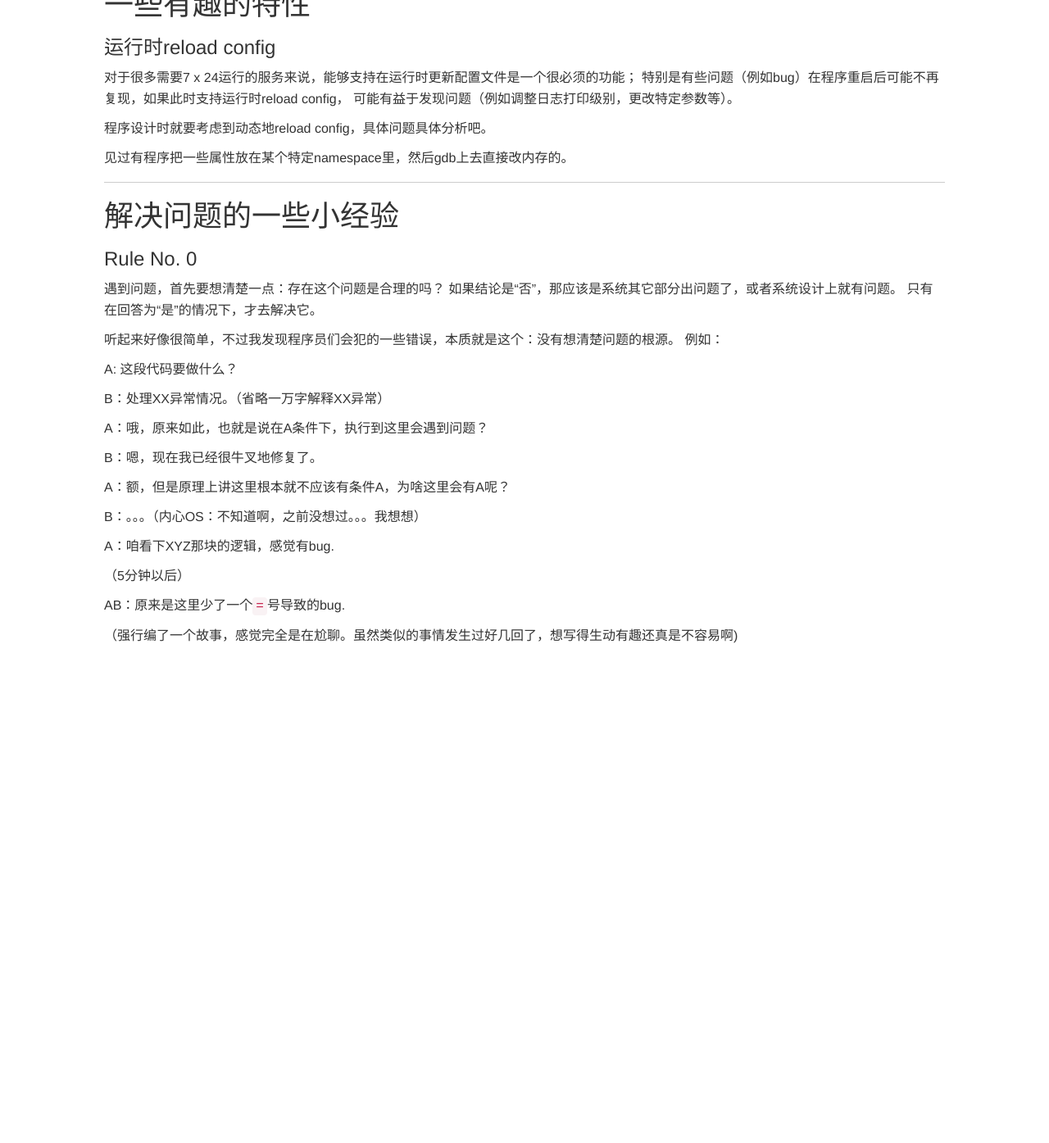
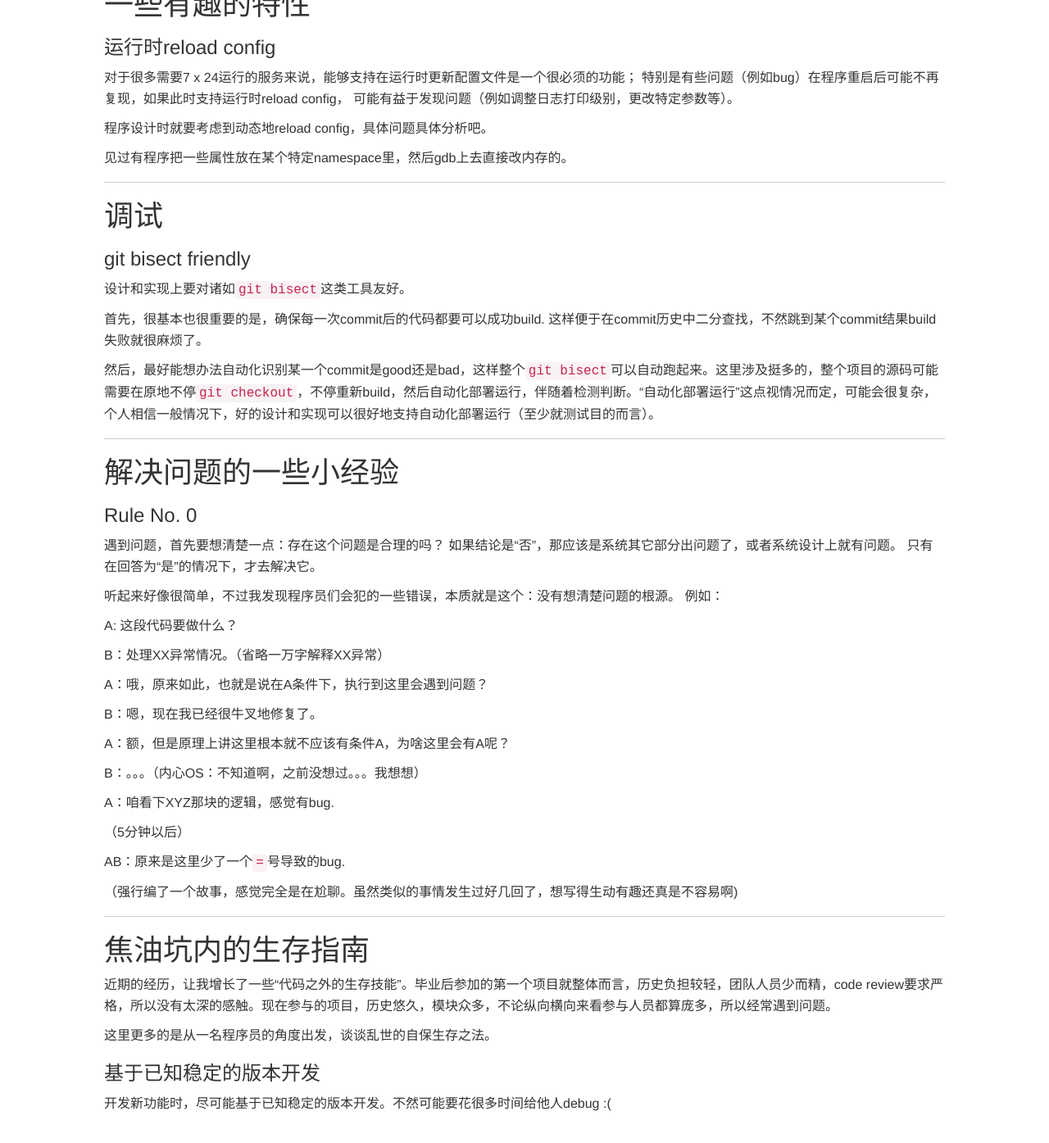
Before and after one commit to taocp/taocp.github.com, a Jekyll site: the page built from _posts/2016-04-10-编程有关的一些思考.md, in a window 1280 px wide and 1400 px high, scrolled down 7299 px. Shown: the top 1395 px of the window at 82% size. Built offline with Jekyll 4.4.1, drawn with Linux system fonts in a browser that asks for light colours; nearby versions of some CDN libraries; library files that are not in the unit come from our copies; comment, search, counter and statistics services are not loaded; before the commit the page ends 8128 px from its top, so only the background shows below that; some of the changed text lies outside the part shown.

Commit message:
update thinking-in-programming

```diff
--- a/_posts/2016-04-10-编程有关的一些思考.md
+++ b/_posts/2016-04-10-编程有关的一些思考.md
@@ -239,6 +239,7 @@ if (a->do() && b->do()) {
 特别是，调用第三方服务时，计数器尤其有用：如果发现一段逻辑突然变慢了，可以快速定位问题出在第三方服务还是己方模块。
 
 
+
 ---
 
 # 防御性编程
@@ -380,6 +381,17 @@ TODO
 
 见过有程序把一些属性放在某个特定namespace里，然后gdb上去直接改内存的。
 
+---
+# 调试
+
+### git bisect friendly
+
+设计和实现上要对诸如`git bisect`这类工具友好。
+
+首先，很基本也很重要的是，确保每一次commit后的代码都要可以成功build. 这样便于在commit历史中二分查找，不然跳到某个commit结果build失败就很麻烦了。
+
+然后，最好能想办法自动化识别某一个commit是good还是bad，这样整个`git bisect`可以自动跑起来。这里涉及挺多的，整个项目的源码可能需要在原地不停`git checkout`，不停重新build，然后自动化部署运行，伴随着检测判断。“自动化部署运行”这点视情况而定，可能会很复杂，个人相信一般情况下，好的设计和实现可以很好地支持自动化部署运行（至少就测试目的而言）。
+
 
 ---
 
@@ -413,3 +425,18 @@ A：咱看下XYZ那块的逻辑，感觉有bug.
 AB：原来是这里少了一个`=`号导致的bug.
 
 （强行编了一个故事，感觉完全是在尬聊。虽然类似的事情发生过好几回了，想写得生动有趣还真是不容易啊)
+
+
+
+---
+
+# 焦油坑内的生存指南
+
+近期的经历，让我增长了一些“代码之外的生存技能”。毕业后参加的第一个项目就整体而言，历史负担较轻，团队人员少而精，code review要求严格，所以没有太深的感触。现在参与的项目，历史悠久，模块众多，不论纵向横向来看参与人员都算庞多，所以经常遇到问题。
+
+这里更多的是从一名程序员的角度出发，谈谈乱世的自保生存之法。
+
+
+### 基于已知稳定的版本开发
+
+开发新功能时，尽可能基于已知稳定的版本开发。不然可能要花很多时间给他人debug :(
```
Also changed, not shown: other parts of _posts/2016-04-10-编程有关的一些思考.md (+1 -1 lines).
